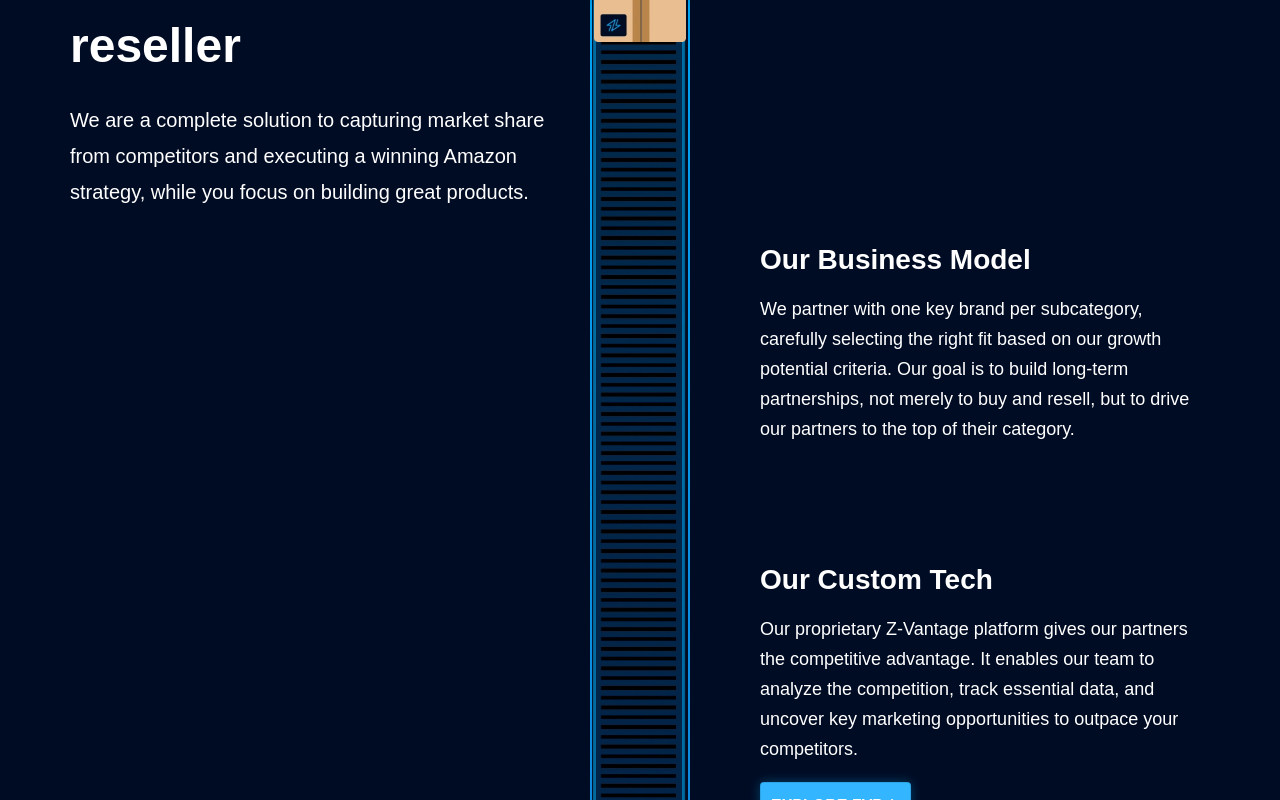
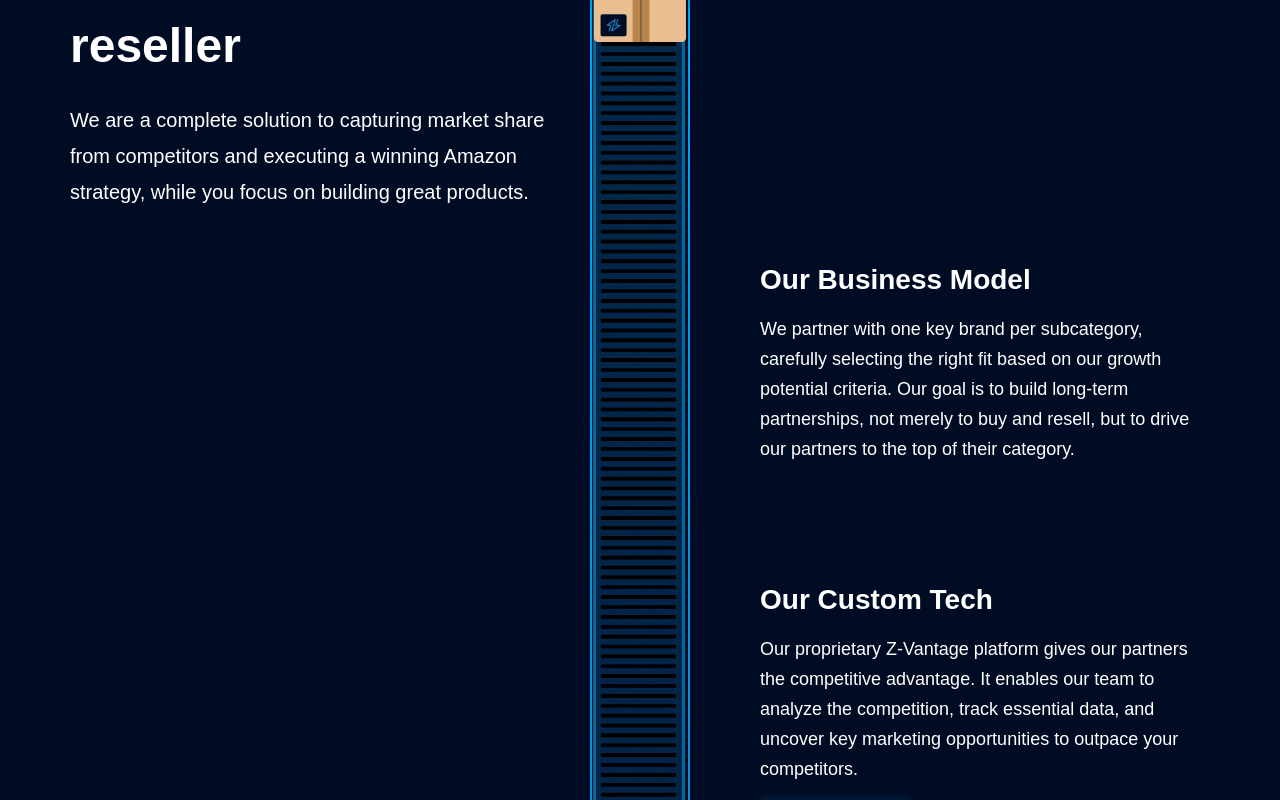
Before and after one commit to vikas-jakhar/Zoplenti, a React (Create React App) app: page / in a window 1280 px wide. Shown: the part 1594-2394 px from the top of the page. Built offline with nearby package versions, Linux system fonts and the light colour scheme.

Commit message:
roadmap update

```diff
--- a/src/components/home/RoadMap.jsx
+++ b/src/components/home/RoadMap.jsx
@@ -34,7 +34,7 @@
                     </p>
                 </div>
                 {ROADMAP_DATA.map((items, index) => (
-                    <div key={index} className={`xl:max-w-[450px] lg:max-w-[400px] pl-16 sm:pl-36 lg:pl-0 w-full ml-auto ${index === 0 ? 'pt-10 lg:pt-0' : 'lg:mt-24 sm:mt-10 mt-5 pt-6'}`}>
+                    <div key={index} className={`xl:max-w-[450px] lg:max-w-[400px] pl-16 sm:pl-36 lg:pl-0 w-full ml-auto ${index === 0 ? 'pt-10 lg:pt-5' : 'lg:mt-24 sm:mt-10 mt-5 pt-6'}`}>
                         <p className="text-white font-bold text-2xl sm:text-custom-sm mb-4">{items.title}</p>
                         <p className="pt-0.5 font-normal text-white sm:text-lg text-sm sm:leading-[30px]">{items.text}</p>
                         {index !== 0 && index !== 4 && <CommonButton className="mt-[18px]" text={items.button} />}
```
